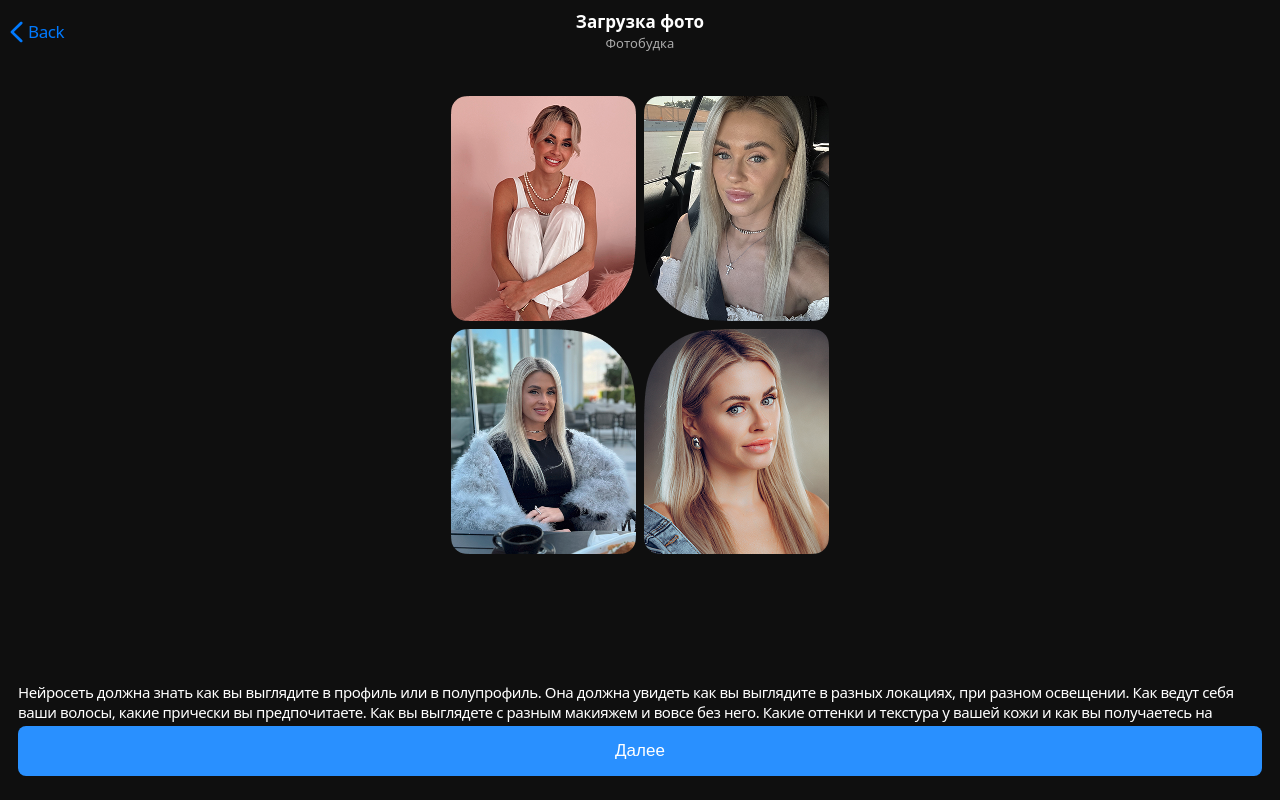
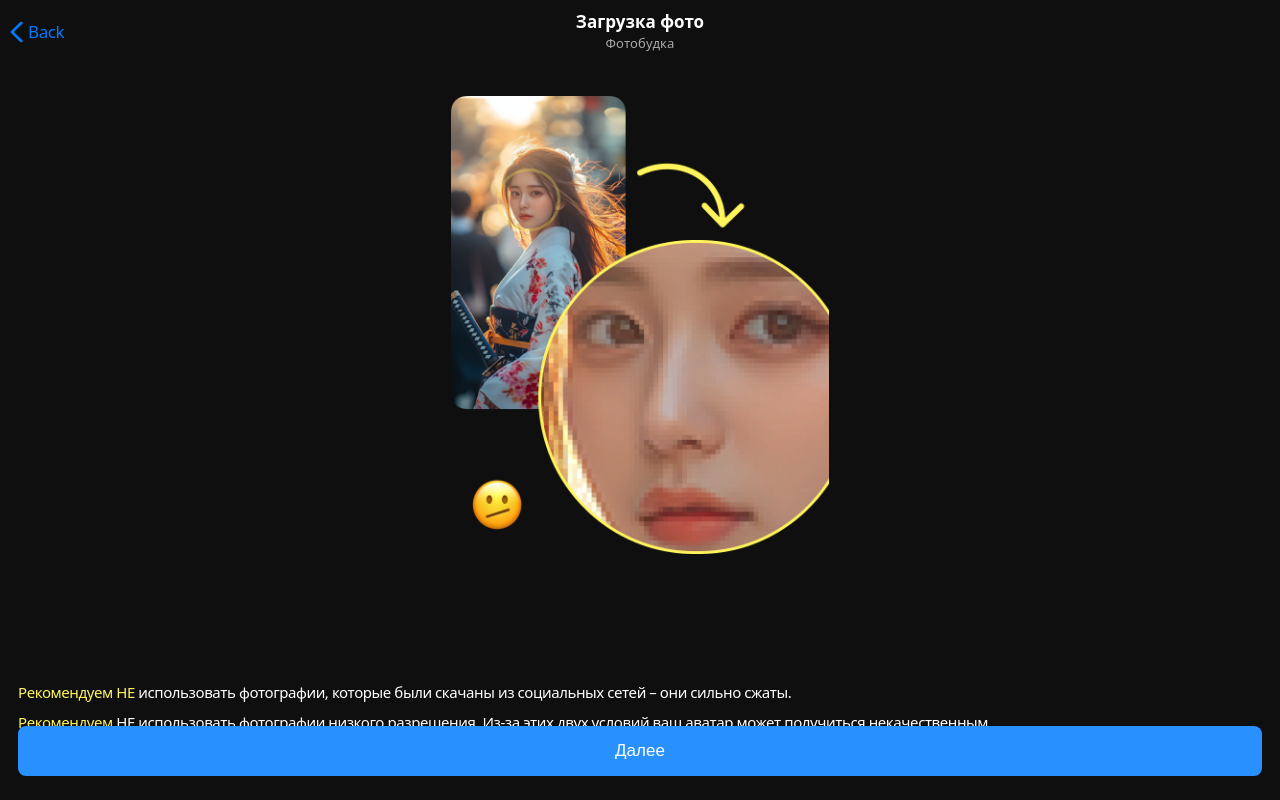
Before and after one commit to gitBerezaHub/photo-budka, a Vue app: page / in a window 1280 px wide. Both pictures are taken after a click on the button "Далее". Built offline with nearby package versions, Linux system fonts and the light colour scheme.

Commit message:
feat: first 3 pages

```diff
--- a/src/pages/UploadPhoto.vue
+++ b/src/pages/UploadPhoto.vue
@@ -1,20 +1,39 @@
 <script setup lang="ts">
 import Header from '../widgets/Header.vue'
 import AndroidButton from "../components/AndroidButton.vue";
+import {ref} from "vue";
+
+const pageNumber = ref(1)
+
+const nextPage = () => pageNumber.value < 3 && pageNumber.value++
+const prevPage = () => pageNumber.value > 1 && pageNumber.value--
 </script>
 
 <template>
-  <Header/>
+  <Header @prev-page="prevPage"/>
   <section class="wrapper">
     <div class="img-wrapper">
-      <img class="photo" src="../assets/upload-photo1.png" alt="Example Photo">
+      <img class="photo" :src="`src/assets/upload-photo${pageNumber}.png`" alt="Example Photo">
     </div>
     <div class="text-wrapper">
-    <span class="text">
-    Нейросеть должна знать как вы выглядите в профиль или в полупрофиль. Она должна увидеть как вы выглядите в разных локациях, при разном освещении. Как ведут себя ваши волосы, какие прически вы предпочитаете. Как вы выглядете с разным макияжем и вовсе без него. Какие оттенки  и текстура у вашей кожи и как вы получаетесь на черно-белых фото.
-    </span>
+      <span class="text" v-if="pageNumber === 1">Нейросеть должна знать как вы выглядите в профиль или в полупрофиль. Она должна увидеть как вы выглядите в разных локациях, при разном освещении. Как ведут себя ваши волосы, какие прически вы предпочитаете. Как вы выглядете с разным макияжем и вовсе без него. Какие оттенки  и текстура у вашей кожи и как вы получаетесь на черно-белых фото.</span>
+      <div class="text" v-else-if="pageNumber === 2">
+        <p><span>Рекомендуем НЕ</span> использовать фотографии, которые были скачаны из социальных сетей – они сильно сжаты.</p>
+        <p><span>Рекомендуем</span> НЕ использовать фотографии низкого разрешения. Из-за этих двух условий ваш аватар может
+          получиться некачественным.</p>
+      </div>
+      <div class="text" v-else>
+        <p>Нельзя использовать фото где:</p>
+        <ul>
+          <li>несколько людей в кадре</li>
+          <li>неудачный ракурс</li>
+          <li>маленькие лица в кадре</li>
+          <li>плохая композиция и освещение</li>
+        </ul>
+        <p>Качество ваших фотографий напрямую зависит от того, на каких фотографиях вы будете непосредственно</p>
+      </div>
     </div>
-    <AndroidButton />
+    <AndroidButton @click="nextPage"/>
   </section>
 </template>
 
@@ -36,6 +55,11 @@ import AndroidButton from "../components/AndroidButton.vue";
   justify-content: center;
 }
 
+.photo {
+  width: 378px;
+  height: 458px;
+}
+
 .text-wrapper {
   margin-top: 40px;
   width: 100%;
@@ -51,4 +75,18 @@ import AndroidButton from "../components/AndroidButton.vue";
   line-height: 20px;
   letter-spacing: -0.43px;
 }
+
+.text p {
+  margin: 0 0 10px 0;
+}
+
+.text span {
+  color: #FFF45C;
+}
+
+.text ul {
+  padding-left: 20px;
+  margin: 0 0 10px 0;
+  list-style-type: disc;
+}
 </style>
--- a/src/widgets/Header.vue
+++ b/src/widgets/Header.vue
@@ -2,7 +2,7 @@
 
 <template>
   <section class="header">
-    <div class="back">
+    <div class="back" @click="$emit('prevPage')">
       <img class="back-arrow" src="../assets/back-arrow.svg" alt="" />
       <span class="back-text">Back</span>
     </div>
```
Also changed, not shown: src/components/AndroidButton.vue (+4 -4 lines).
